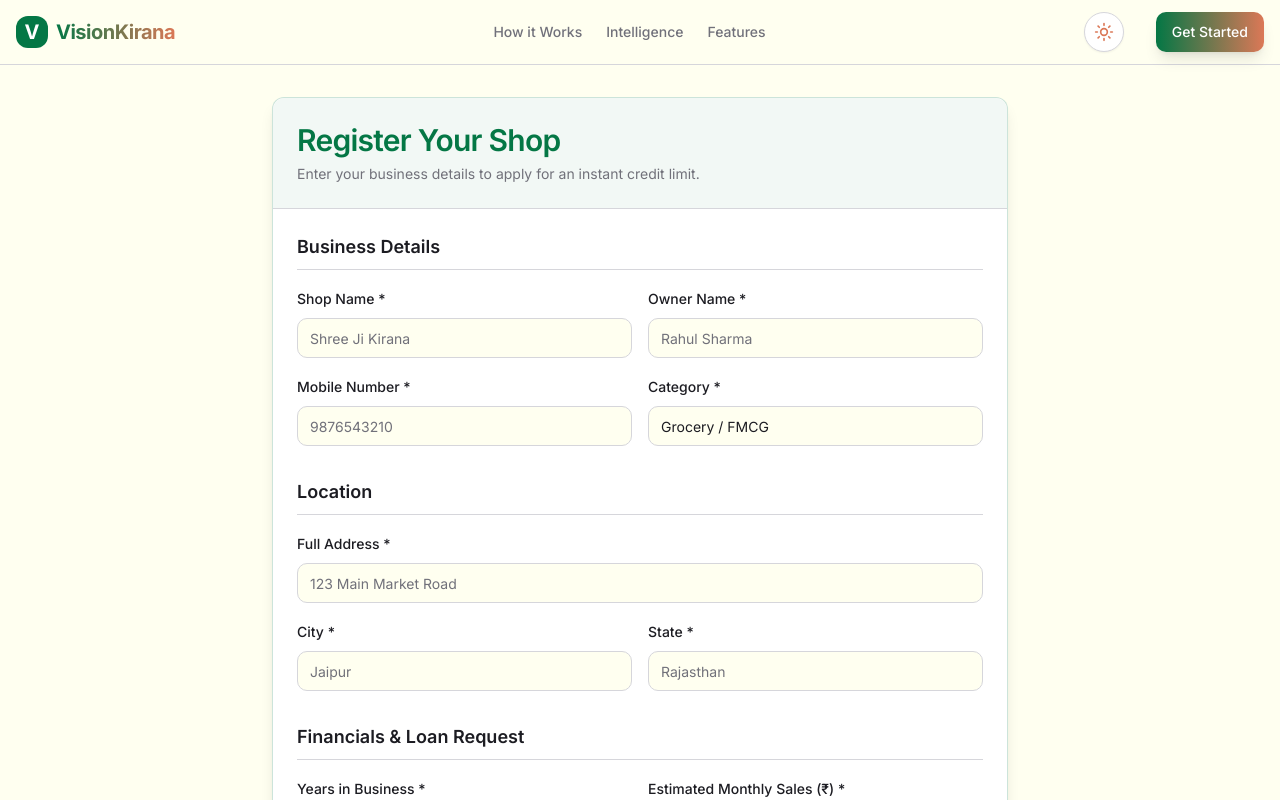
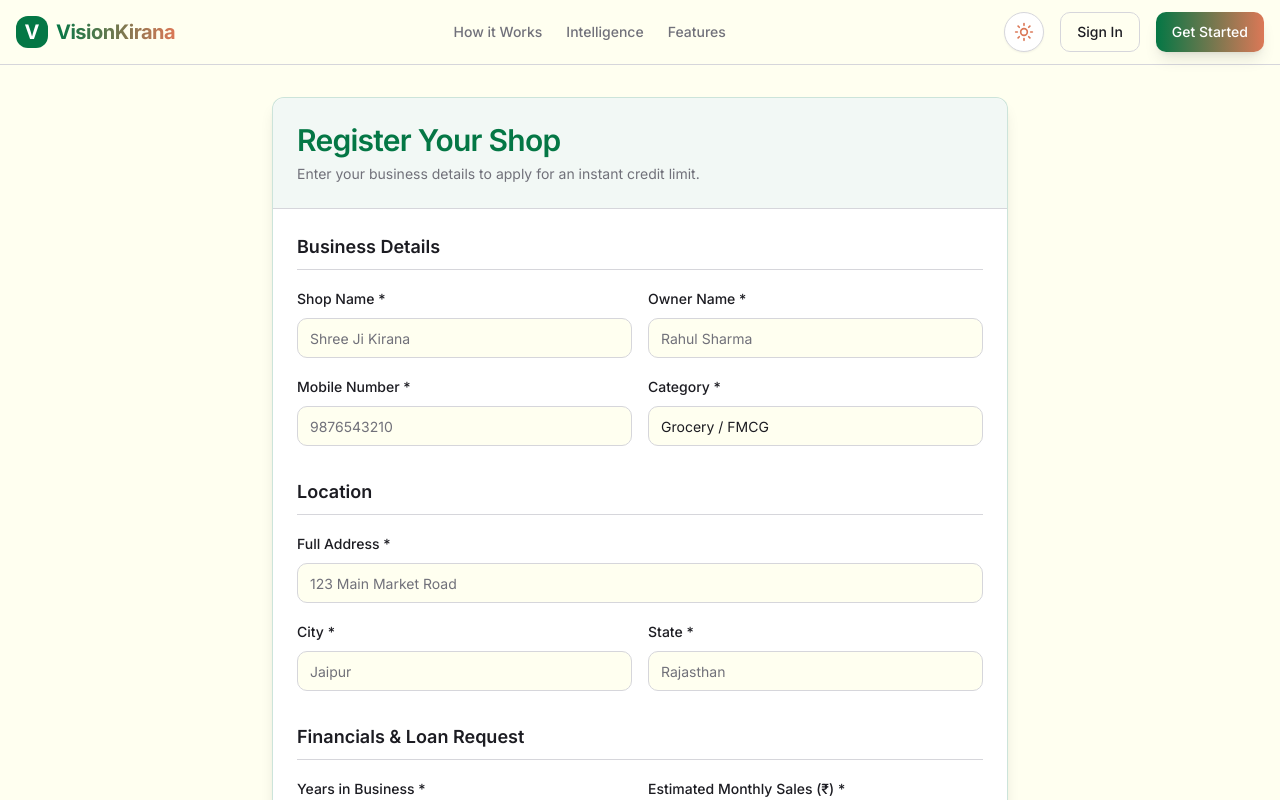
Before and after one commit to shiv123-coder/vision-kirana, a React (Vite) app in the folder frontend/: page /register in a window 1280 px wide. Shown: the top 800 px of the page. Built offline with nearby package versions, Linux system fonts and the light colour scheme; no server answers.

Commit message:
fix(navbar): update auth button to route to new login page

```diff
--- a/frontend/src/components/layout/Navbar.tsx
+++ b/frontend/src/components/layout/Navbar.tsx
@@ -2,7 +2,6 @@ import { Link } from "react-router-dom"
 import { Button } from "@/components/ui/button"
 import { ThemeToggle } from "../ThemeToggle"
 import { SyncStatusBar } from "./SyncStatusBar"
-import { GoogleLoginButton } from "@/features/auth/GoogleLoginButton"
 
 export function Navbar() {
   return (
@@ -27,8 +26,10 @@ export function Navbar() {
 
         <div className="flex items-center gap-4">
           <ThemeToggle />
-          <div className="hidden sm:inline-flex mt-1">
-             <GoogleLoginButton />
+          <div className="hidden sm:inline-flex">
+            <Link to="/login">
+              <Button variant="outline">Sign In</Button>
+            </Link>
           </div>
           <Link to="/register">
             <Button variant="premium">Get Started</Button>
```
